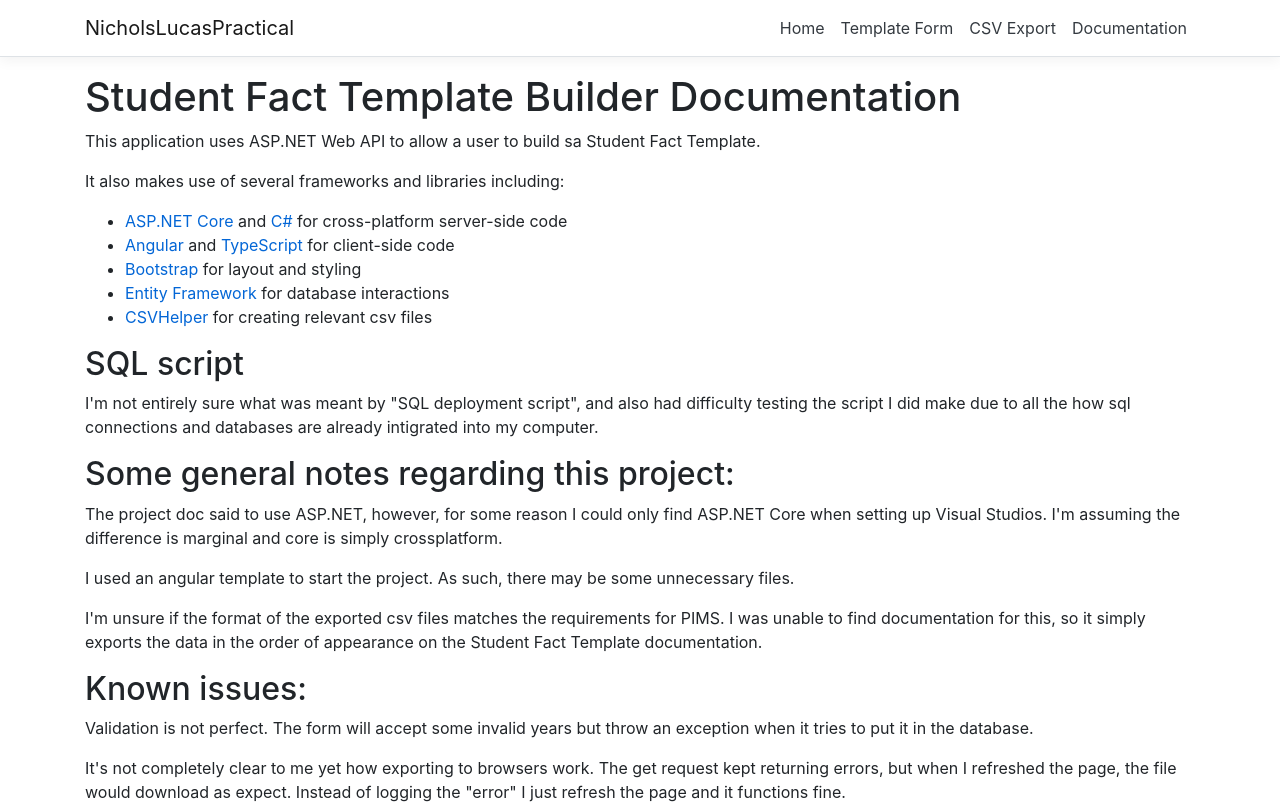
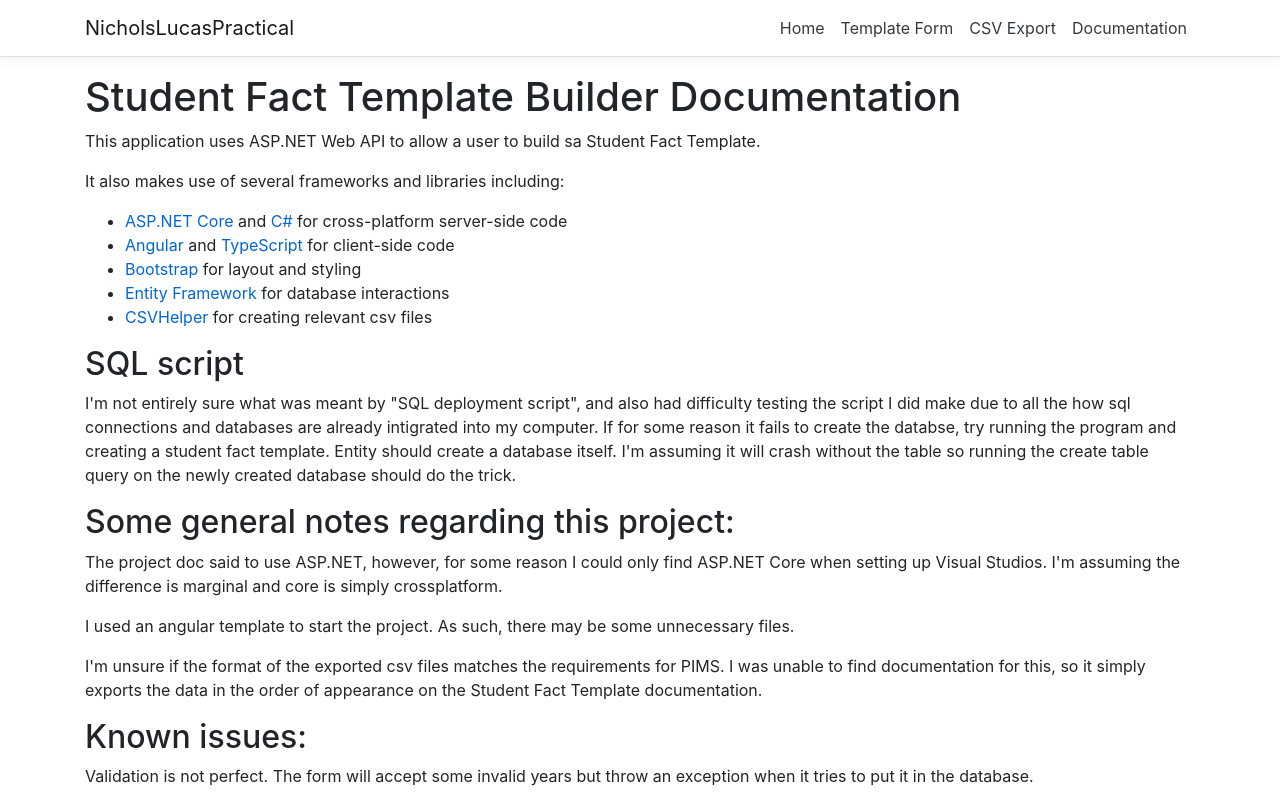
Before and after one commit to Dorgengoa/NicholsLucasPractical, an Angular app in the folder NicholsLucasPractical/ClientApp/: page /doc in a window 1280 px wide. Shown: the top 804 px of the page. Built offline with nearby package versions, Linux system fonts and the light colour scheme.

Commit message:
Changes to documenetation

```diff
--- a/NicholsLucasPractical/ClientApp/src/app/doc/doc.component.html
+++ b/NicholsLucasPractical/ClientApp/src/app/doc/doc.component.html
@@ -10,7 +10,7 @@
 </ul>
 
 <h2>SQL script</h2>
-<p>I'm not entirely sure what was meant by "SQL deployment script", and also had difficulty testing the script I did make due to all the how sql connections and databases are already intigrated into my computer.</p>
+<p>I'm not entirely sure what was meant by "SQL deployment script", and also had difficulty testing the script I did make due to all the how sql connections and databases are already intigrated into my computer. If for some reason it fails to create the databse, try running the program and creating a student fact template. Entity should create a database itself. I'm assuming it will crash without the table so running the create table query on the newly created database should do the trick.</p>
 
 <h2>Some general notes regarding this project:</h2>
 <p>The project doc said to use ASP.NET, however, for some reason I could only find ASP.NET Core when setting up Visual Studios. I'm assuming the difference is marginal and core is simply crossplatform.</p>
```
